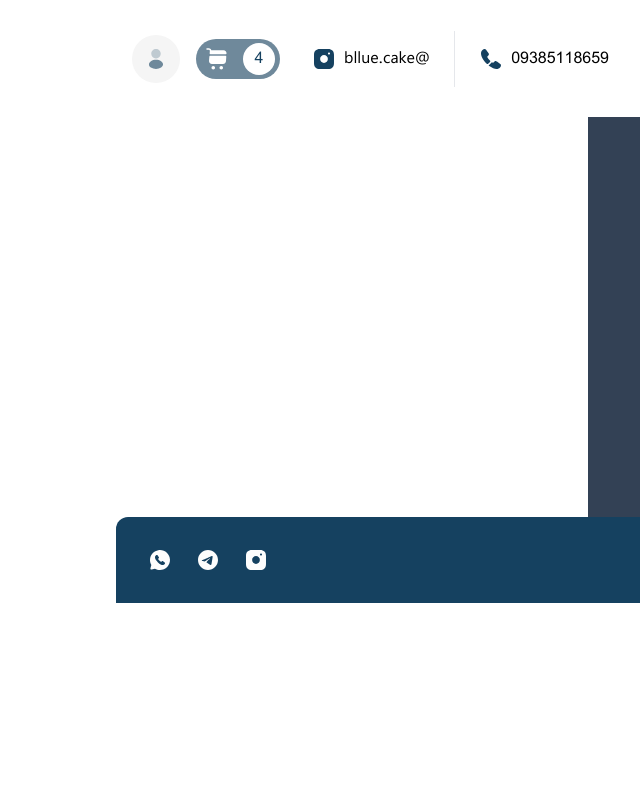
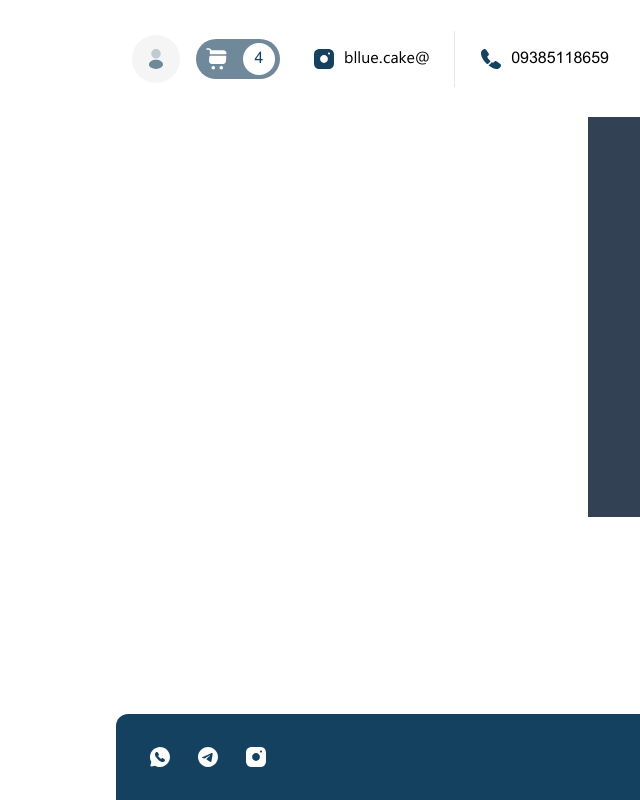
Before and after one commit to mohammad-yg/bllucake-client, a Next.js app: page / in a window 1280 px wide. Shown: the whole page, without its empty margins (640-1280 px from the left). Built offline with nearby package versions, Linux system fonts and the light colour scheme; grey boxes are pictures that could not be loaded.

Commit message:
fix: layout style

```diff
--- a/src/app/layout.tsx
+++ b/src/app/layout.tsx
@@ -14,8 +14,8 @@ export default function RootLayout({
   children: React.ReactNode;
 }>) {
   return (
-    <html lang="en">
-      <body dir="rtl">
+    <html lang="en" style={{ height: '100%' }}>
+      <body dir="rtl" style={{ height: '100%' }}>
         <Layout appSettings={mockSettings}
           currentUser={{
             image: null
--- a/src/containers/layout/Layout.tsx
+++ b/src/containers/layout/Layout.tsx
@@ -15,12 +15,14 @@ type Props = {
 
 export const Layout: FC<Props> = ({ appSettings, orderCount, children, currentUser }) => {
     return (
-        <div className='flex'>
+        <div className='flex h-full'>
             <LayoutSidebar />
-            <div className='w-full'>
-                <LayoutHeader appSettings={appSettings} orderCount={orderCount} currentUser={currentUser} />
-                <div>
-                    {children}
+            <div className='flex flex-col h-full justify-between w-full'>
+                <div className='w-full'>
+                    <LayoutHeader appSettings={appSettings} orderCount={orderCount} currentUser={currentUser} />
+                    <div>
+                        {children}
+                    </div>
                 </div>
                 <LayoutFooter appSettings={appSettings} />
             </div>
```
